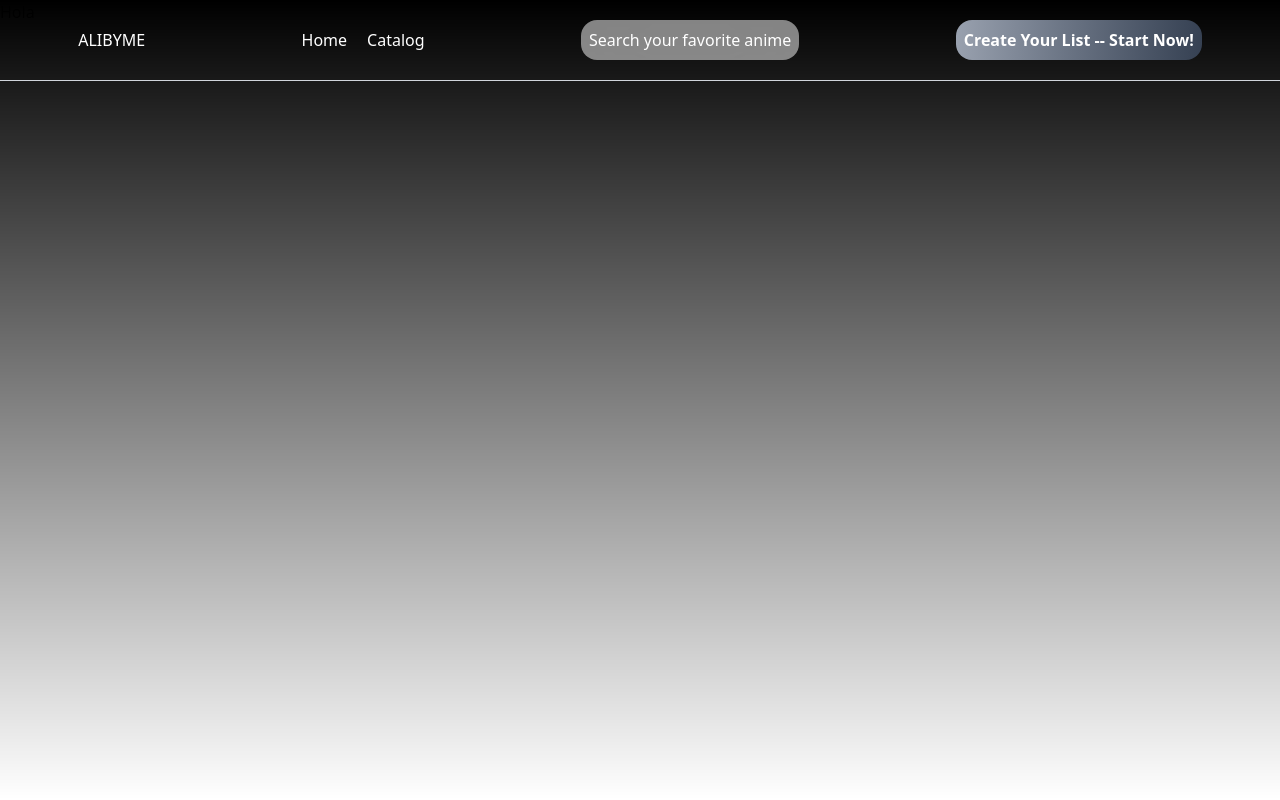
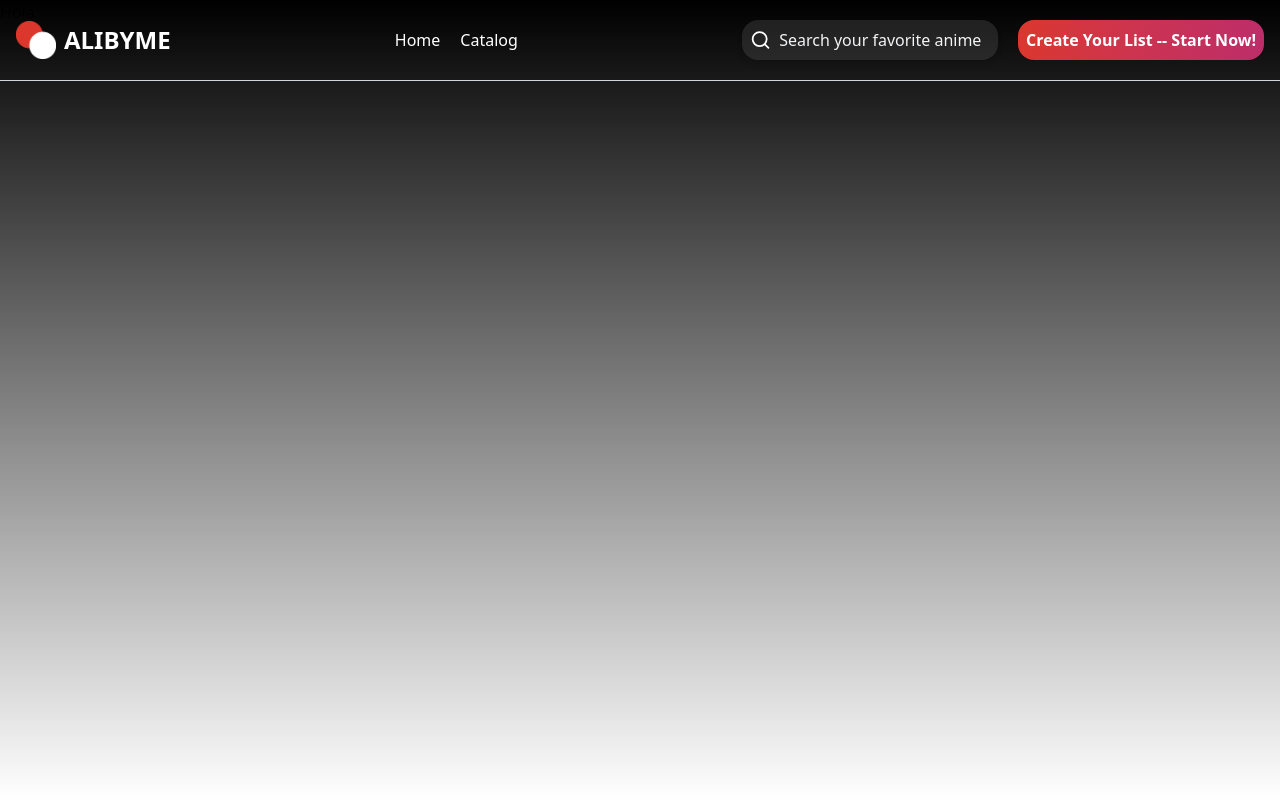
Before and after one commit to AngRodSt/ALIBYME, a Next.js app: page / in a window 1280 px wide. Built offline with nearby package versions, Linux system fonts and the light colour scheme.

Commit message:
feat(navbar): Finalize responsive design and add branding
- Make navbar fully responsive for all devices
- Add Alibyme logo to navbar
- Implement and style the search bar
- Refine overall navbar appearance

```diff
--- a/src/components/ui/Navbar.tsx
+++ b/src/components/ui/Navbar.tsx
@@ -1,31 +1,70 @@
+"use client";
+
 import React from "react";
 import Link from "next/link";
+import Image from "next/image";
+import SearchBar from "./SearchBar";
+import { useState } from "react";
+import { Menu, X } from "lucide-react";
+
 export default function Navbar() {
+  const [menuOpen, setMenuOpen] = useState(false);
+
   return (
-    <div className="fixed top-0 left-0 w-full z-50 border-b border-gray-300 pt-5 ">
-      <nav className="container mx-auto mb-5 flex justify-around content-center align-middle text-center items-center text-white">
+    <div className="fixed top-0 left-0 w-full z-50 border-b border-gray-300 pt-5">
+      <nav className="container mx-auto mb-5 flex justify-between items-center text-white px-4">
         {/* Logo */}
-        <section className="">
-          <h1>ALIBYME</h1>
+        <section className="flex items-center gap-2">
+          <Image
+            width={40}
+            height={40}
+            src="/icons/AlibymeLogo.png"
+            alt="Alibyme Logo"
+            priority
+          />
+          <h1 className="font-bold text-2xl">ALIBYME</h1>
         </section>
-        <section>
-          <nav className="flex gap-5">
-            <Link href={"/"}>Home</Link>
-            <Link href={"/catalog"}>Catalog</Link>
-          </nav>
+
+        <section className="hidden lg:flex gap-5 items-center">
+          <Link href={"/"}>Home</Link>
+          <Link href={"/catalog"}>Catalog</Link>
         </section>
-        <section>
-          {/*SearchBar*/}
-          <button className="py-2 bg-white/50 backdrop-blur-2xl text-white px-2 rounded-2xl">
-            Search your favorite anime
-          </button>
-        </section>
-        <section>
-          <button className="py-2 bg-gradient-to-r from-gray-400 to-gray-700 text-white px-2 rounded-2xl font-semibold">
+
+        {/* Desktop Nav */}
+        <section className="hidden lg:flex gap-5 items-center">
+          <SearchBar />
+          <button className="py-2 bg-gradient-to-r from-[#DB372D] to-[#BD2D69] text-white px-2 rounded-2xl font-semibold transition-transform duration-200 hover:scale-105 hover:shadow-lg hover:bg-gradient-to-l">
             Create Your List -- Start Now!
           </button>
         </section>
+
+        {/* Hamburger Icon */}
+        <button
+          className="lg:hidden flex items-center"
+          onClick={() => setMenuOpen(!menuOpen)}
+          aria-label="Toggle menu"
+        >
+          {menuOpen ? <X size={28} /> : <Menu size={28} />}
+        </button>
       </nav>
+
+      {/* Mobile Menu */}
+      {menuOpen && (
+        <div className="lg:hidden bg-gradient-to-t from-black  to-transparent bg-opacity-95 w-full absolute left-0 top-full z-50">
+          <div className="flex flex-col items-center gap-4 p-4 text-white">
+            <Link href={"/"} onClick={() => setMenuOpen(false)}>
+              Home
+            </Link>
+            <Link href={"/catalog"} onClick={() => setMenuOpen(false)}>
+              Catalog
+            </Link>
+            <SearchBar />
+            <button className="py-2 bg-gradient-to-r from-[#DB372D] to-[#BD2D69] text-white px-2 rounded-2xl font-semibold transition-transform duration-200 hover:scale-105 hover:shadow-lg hover:bg-gradient-to-l">
+              Create Your List -- Start Now!
+            </button>
+          </div>
+        </div>
+      )}
     </div>
   );
 }
--- a/src/components/ui/SearchBar.tsx
+++ b/src/components/ui/SearchBar.tsx
@@ -0,0 +1,30 @@
+"use client";
+import { Search, X } from "lucide-react";
+import { useState } from "react";
+
+export default function SearchBar() {
+  const [value, setValue] = useState("");
+
+  return (
+    <div className="focus-within:ring-2 focus-within:ring-[#DB372D] focus-within:border-[#DB372D] flex gap-2 backdrop-blur-md bg-white/10 rounded-2xl p-2 shadow-md items-center w-64 transition">
+      <Search />
+      <input
+        type="text"
+        placeholder="Search your favorite anime"
+        className="bg-transparent outline-none w-full text-white placeholder-gray-100"
+        value={value}
+        onChange={(e) => setValue(e.target.value)}
+      />
+      {value && (
+        <button
+          type="button"
+          onClick={() => setValue("")}
+          className="text-gray-100 hover:text-red-400 transition-colors"
+          aria-label="Clear search"
+        >
+          <X size={18} />
+        </button>
+      )}
+    </div>
+  );
+}
```
Also changed, not shown: package.json (+7 -6 lines), public/icons/AlibymeLogo.png (added), 1 other file (tests, documents, lock files or other folders).
